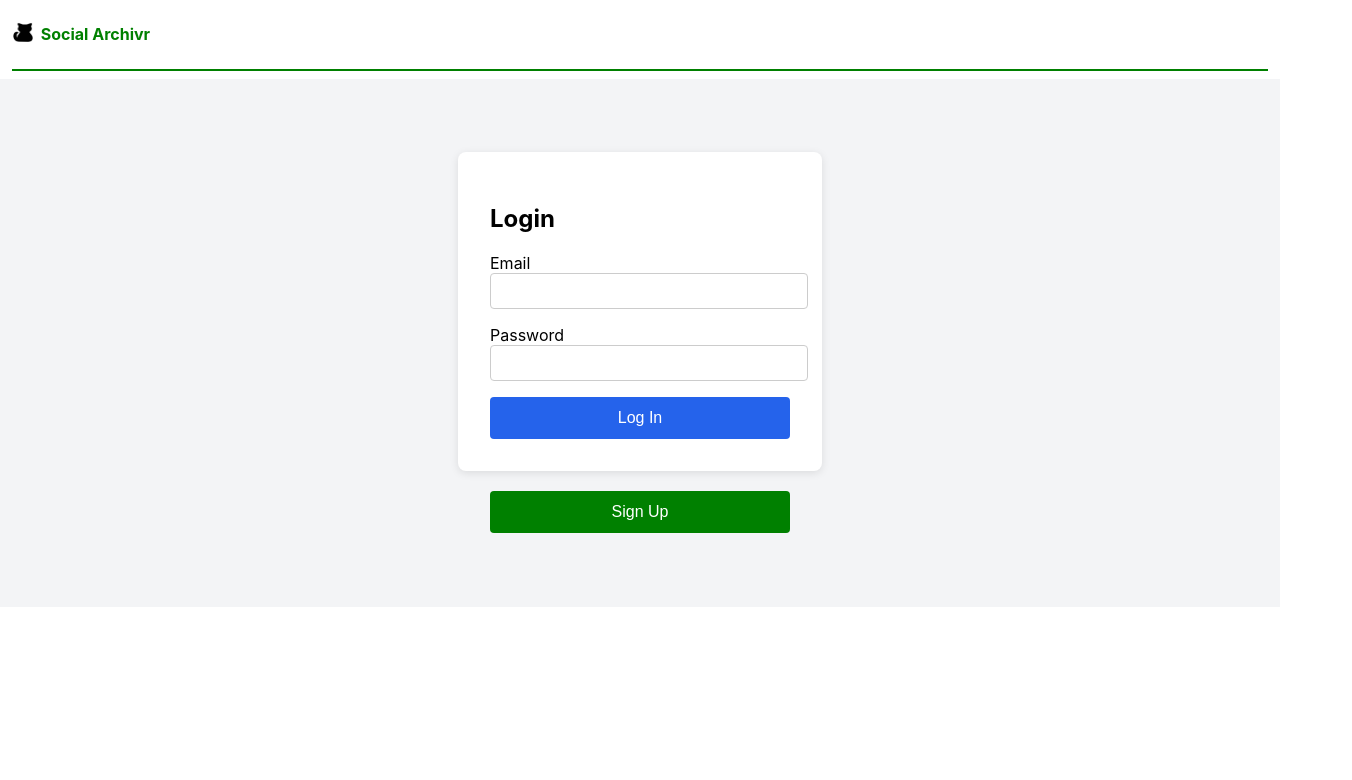
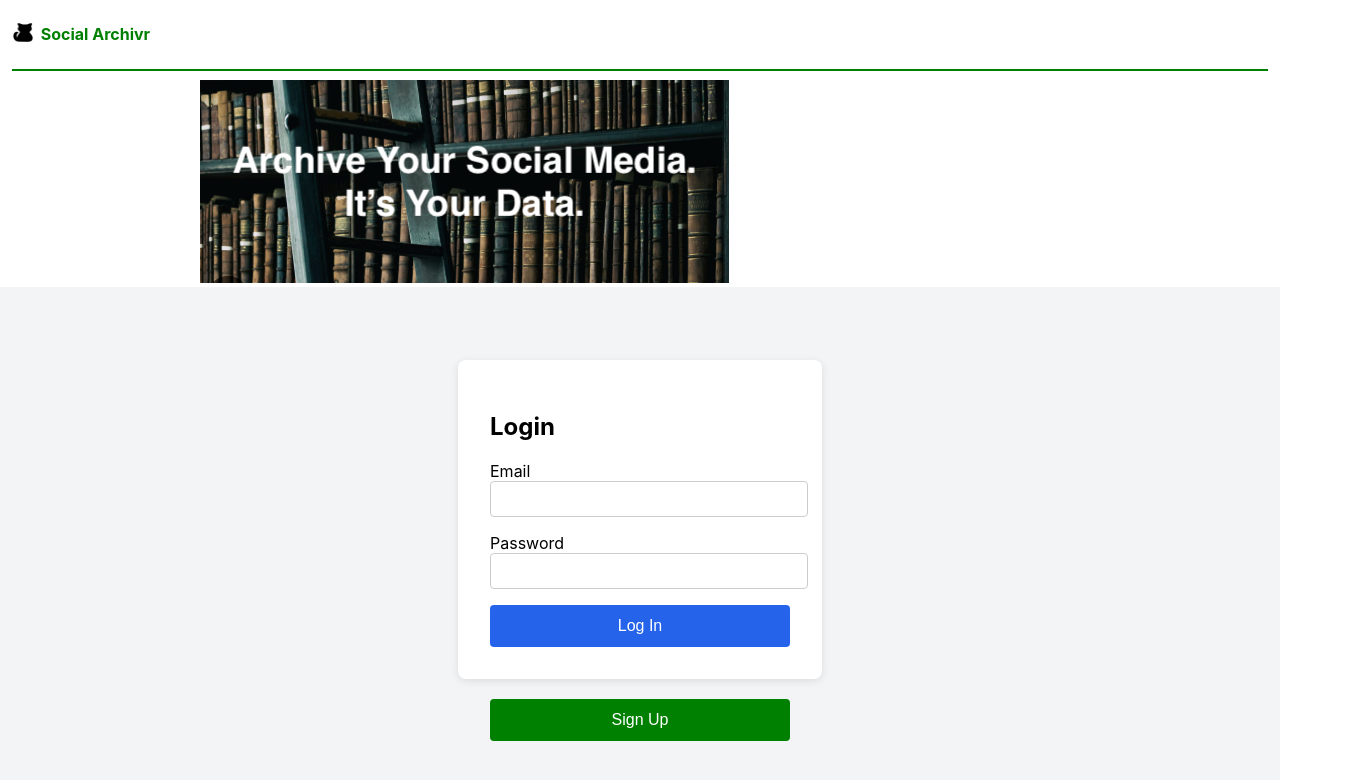
Before and after one commit to kevindirkmunroe/socialarchivr-admin, a React (Create React App) app: page /login in a window 1280 px wide. Shown: the top 780 px of the page, 1352 px wide, since content can reach past the window. Built offline with nearby package versions, Linux system fonts and the light colour scheme; a web font is replaced by a local one.

Commit message:
add banner
todo- make wider, shorter banner image

```diff
--- a/src/LoginPage.js
+++ b/src/LoginPage.js
@@ -51,6 +51,10 @@ const LoginPage = () => {
     }
 
     return (
+        <>
+            <div style={{marginLeft: 200, width: '90%'}}>
+                <img alt="Notes" src="./social-archivr-banner-2.png" />
+            </div>
             <div style={FORM_STYLES.container}>
                 <form onSubmit={handleSubmit} style={FORM_STYLES.form}>
                     <h2>Login</h2>
@@ -81,6 +85,7 @@ const LoginPage = () => {
                     Sign Up
                 </button>
             </div>
+        </>
     );
 };
 
```
Lines whose indentation alone changed are shown as unchanged.
